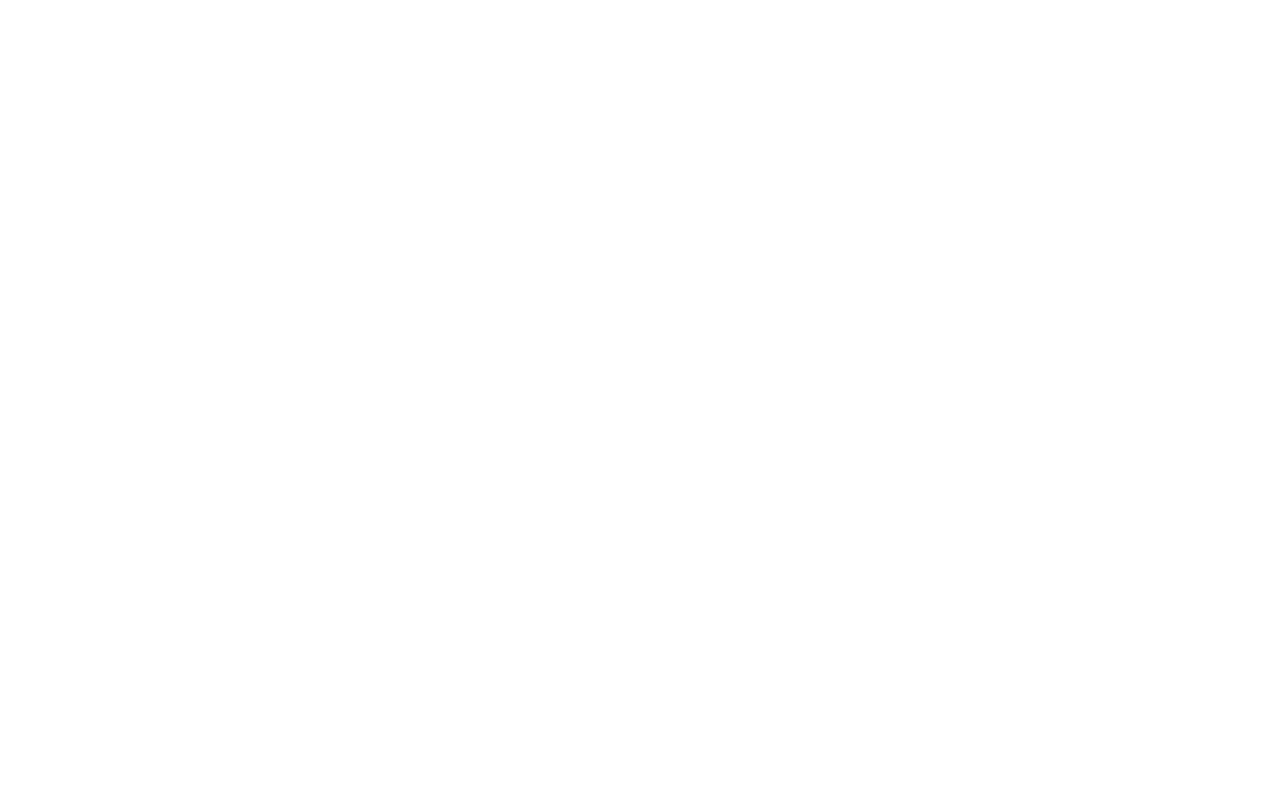
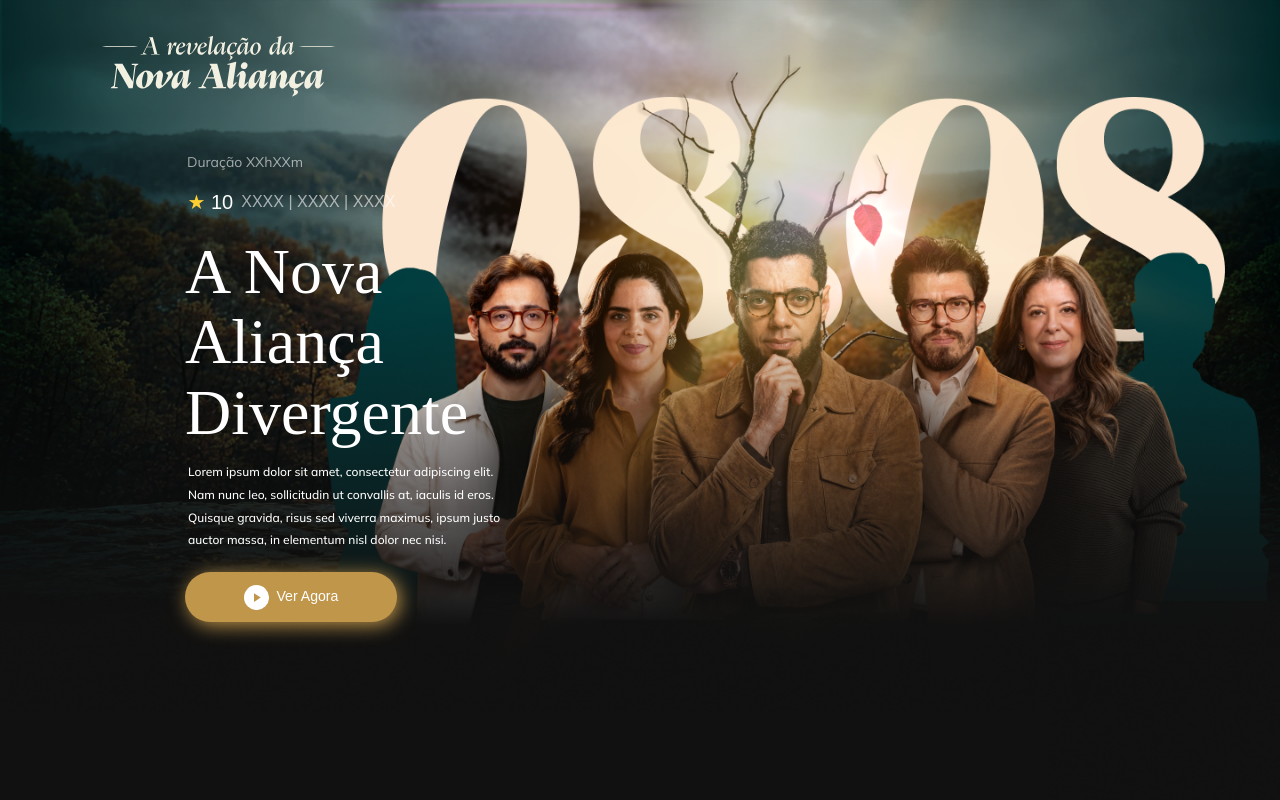
Before and after one commit to tialiancadivergente/publisher, a Next.js app: page /08-08/anovaalianca in a window 1280 px wide. Shown: the top 800 px of the page. Built offline with nearby package versions, Linux system fonts and the light colour scheme.

Commit message:
Ajustes css

```diff
--- a/src/app/08-08/anovaalianca/page.tsx
+++ b/src/app/08-08/anovaalianca/page.tsx
@@ -10,10 +10,10 @@ function PlayIcon({ size }: { size: number }) {
 	);
 }
 
-export default function Page() {
+export default function Anovaalianca() {
 	return (
-		<main className="min-h-338 w-full bg-[#000C14]">
-			<section className="relative h-338 w-full overflow-hidden bg-[#000C14]">
+		<main className="min-h-[1352px] w-full bg-[#000C14]">
+			<section className="relative h-[1352px] w-full overflow-hidden bg-[#000C14]">
 				<div
 					aria-hidden="true"
 					className="absolute inset-0 md:hidden"
@@ -36,7 +36,7 @@ export default function Page() {
 					}}
 				/>
 
-				<div className="relative z-10 mx-auto h-full w-full max-w-120 md:max-w-360">
+				<div className="relative z-10 mx-auto h-full w-full max-w-[480px] md:max-w-[1440px]">
 					<Image
 						src="/images/novaalianca/v1/logo_mobile.svg"
 						alt="A revelação da Nova Aliança"
@@ -68,13 +68,13 @@ export default function Page() {
 							Duração XXhXXm
 						</p>
 
-						<div className="mt-2.5 flex h-7.25 items-center">
-							<span className="flex h-4.5 w-4.75 shrink-0 items-center justify-center text-xl leading-none text-[#FFCE31]">
+						<div className="mt-2.5 flex h-[29px] items-center">
+							<span className="flex h-[18px] w-[19px] shrink-0 items-center justify-center text-xl leading-none text-[#FFCE31]">
 								★
 							</span>
 
 							<span
-								className="ml-1.25 text-xl font-medium text-white"
+								className="ml-[5px] text-xl font-medium text-white"
 								style={{ fontFamily: "Outfit, sans-serif", lineHeight: "150%" }}
 							>
 								10
@@ -100,13 +100,13 @@ export default function Page() {
 							Duração XXhXXm
 						</p>
 
-						<div className="mt-3.5 flex h-7.25 items-center">
-							<span className="flex h-4.5 w-4.75 shrink-0 items-center justify-center text-xl leading-none text-[#FFCE31]">
+						<div className="mt-3.5 flex h-[29px] items-center">
+							<span className="flex h-[18px] w-[19px] shrink-0 items-center justify-center text-xl leading-none text-[#FFCE31]">
 								★
 							</span>
 
 							<span
-								className="ml-1.25 text-xl font-medium text-white"
+								className="ml-[5px] text-xl font-medium text-white"
 								style={{ fontFamily: "Outfit, sans-serif", lineHeight: "150%" }}
 							>
 								10
@@ -256,7 +256,7 @@ export default function Page() {
 							alt="Aliança Divergente"
 							width={260}
 							height={49}
-							className="h-auto w-65"
+							className="h-auto w-[260px]"
 						/>
 
 						<div
@@ -300,7 +300,7 @@ export default function Page() {
 						style={{ left: "185px", right: "185px", bottom: "55px" }}
 					>
 						<p
-							className="flex w-65 flex-col text-white/80"
+							className="flex w-[260px] flex-col text-white/80"
 							style={{
 								fontFamily: "Mulish, sans-serif",
 								fontSize: "14px",
@@ -316,7 +316,7 @@ export default function Page() {
 							alt="Aliança Divergente"
 							width={245}
 							height={46}
-							className="h-auto w-61.25"
+							className="h-auto w-[245px]"
 						/>
 
 						<div
```
